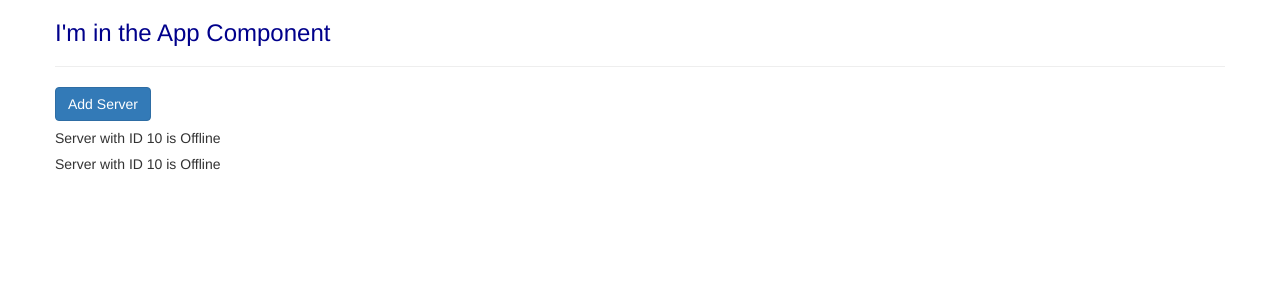
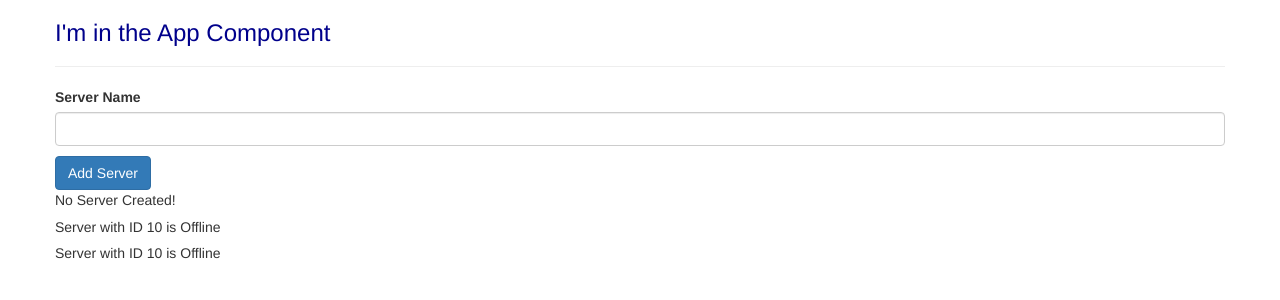
Before and after one commit to Rahul-Chauhan-2212/Angular_Framework, an Angular app in the folder my-first-app/: page / in a window 1280 px wide. Shown: the top 300 px of the page. Built offline with nearby package versions, Linux system fonts and the light colour scheme.

Commit message:
Event Binding

```diff
--- a/my-first-app/src/app/servers/servers.component.html
+++ b/my-first-app/src/app/servers/servers.component.html
@@ -1,5 +1,13 @@
-<button class="btn btn-primary" [disabled]="!allowAddNewServer">
+<label>Server Name</label>
+<input type="text" class="form-control" (input)="onUpdateServerName($event)" />
+<p>{{serverName}}</p>
+<button
+  class="btn btn-primary"
+  [disabled]="!allowAddNewServer"
+  (click)="onCreateServer()"
+>
   Add Server
 </button>
+<p>{{ serverCreationStatus }}</p>
 <app-server></app-server>
 <app-server></app-server>
--- a/my-first-app/src/app/servers/servers.component.ts
+++ b/my-first-app/src/app/servers/servers.component.ts
@@ -11,6 +11,8 @@
 })
 export class ServersComponent implements OnInit {
   allowAddNewServer = false;
+  serverCreationStatus = 'No Server Created!';
+  serverName = '';
 
   constructor() {
     setTimeout(() => {
@@ -19,4 +21,12 @@
   }
 
   ngOnInit(): void {}
+
+  onCreateServer() {
+    this.serverCreationStatus = this.serverName + ' Server was created!';
+  }
+
+  onUpdateServerName(event: any) {
+    this.serverName = (<HTMLInputElement>event.target).value;
+  }
 }
```
Also changed, not shown: 1 other file (tests, documents, lock files or other folders).
